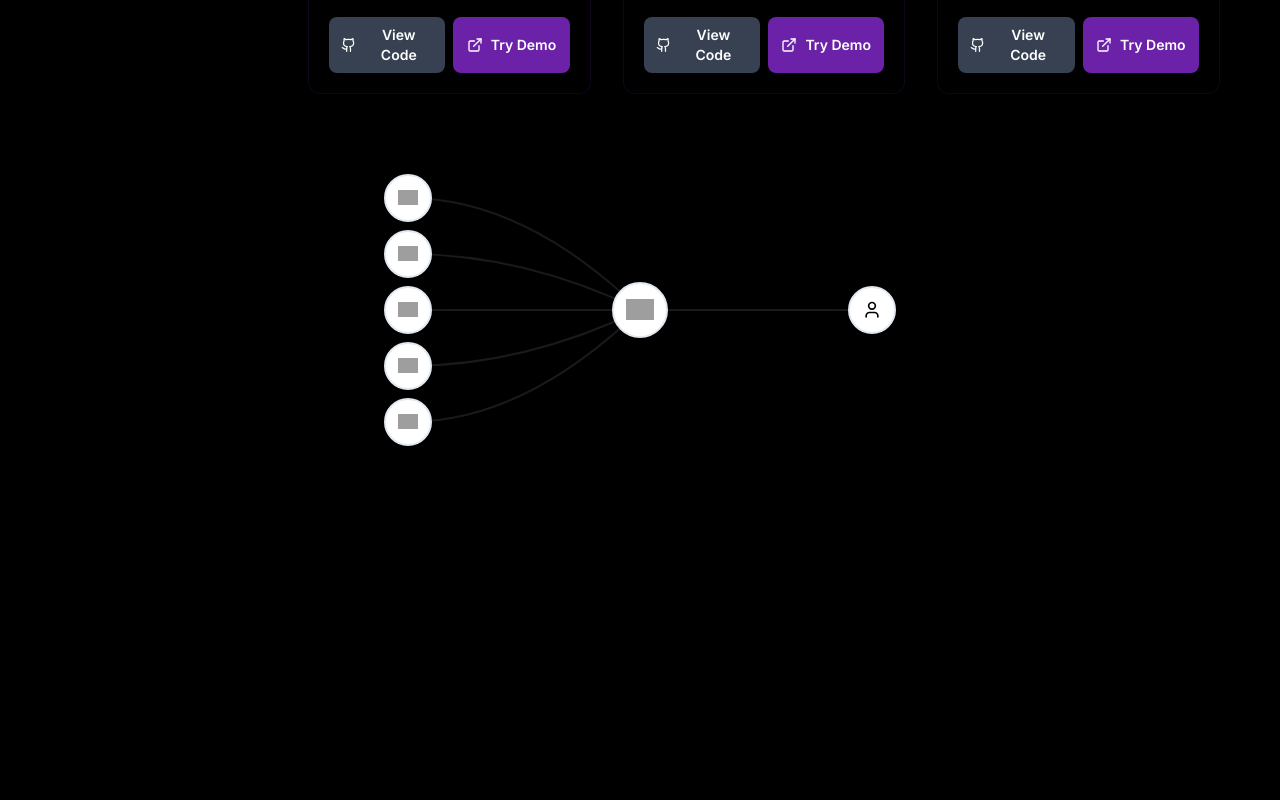
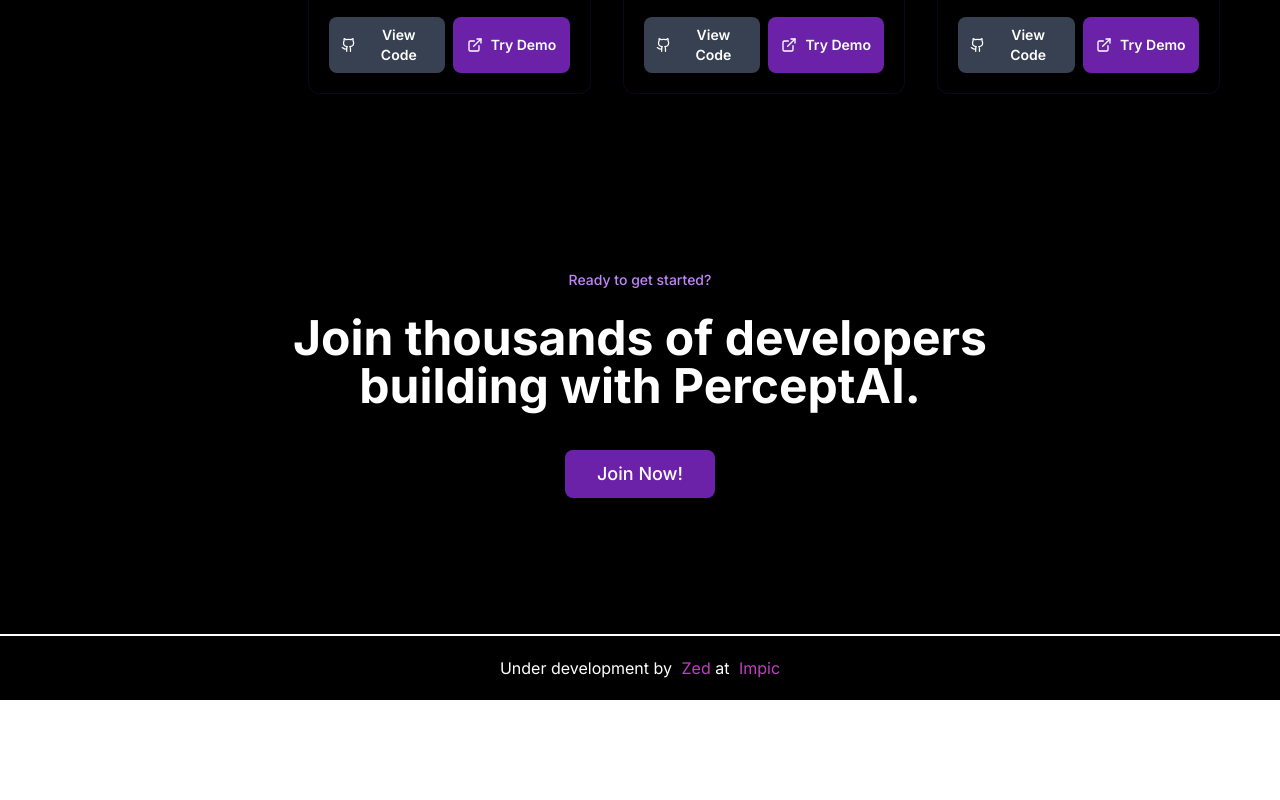
Before and after one commit to zaid-commits/PerceptAI, a React (Vite) app: page / in a window 1280 px wide. Shown: the part 2340-3140 px from the top of the page. After the commit the page ends 3040 px from the top, so only its background shows below. Built offline with nearby package versions, Linux system fonts and the light colour scheme; grey boxes are pictures that could not be loaded.

Commit message:
promo added

```diff
--- a/package.json
+++ b/package.json
@@ -14,6 +14,7 @@
     "@fortawesome/free-solid-svg-icons": "^6.6.0",
     "@fortawesome/react-fontawesome": "^0.2.2",
     "@gsap/react": "^2.1.1",
+    "@radix-ui/react-slot": "^1.1.0",
     "@radix-ui/react-tabs": "^1.1.1",
     "class-variance-authority": "^0.7.0",
     "clsx": "^2.1.1",
--- a/src/App.css
+++ b/src/App.css
@@ -6,8 +6,7 @@
 
 /* landing page  */
 .hero-content {
-
-  height: 100vh;
+  height: 80vh;
   width: 100vw;
   position: relative;
   z-index: 10;
--- a/src/components/Section1/Hero/Main.tsx
+++ b/src/components/Section1/Hero/Main.tsx
@@ -1,8 +1,8 @@
 import Hero from "@/components/Section1/Hero/Hero";
 import Section2 from "@/components/Section2/Section2";
-import Section3 from "@/components/Section3/Section3";
 import Footer from "@/components/Footer";
 import Section4 from "@/components/Section4/Section4";
+import Section5 from "@/components/Section5/Section5";
 
 export function Main() {
     return(
@@ -10,7 +10,8 @@
             <Hero />
             <Section4/>
             <Section2 />
-            <Section3 />
+            {/* <Section3 /> */}
+            <Section5/>
             <Footer />
         </div>
     )
--- /dev/null
+++ b/src/components/Section5/Section5.tsx
@@ -0,0 +1,11 @@
+import Promo from "./promo"
+
+function Section5() {
+  return (
+    <div>
+        <Promo />
+    </div>
+  )
+}
+
+export default Section5
--- /dev/null
+++ b/src/components/Section5/promo.tsx
@@ -0,0 +1,34 @@
+import { Button } from "@/components/ui/button"
+import { Card, CardContent } from "@/components/ui/card"
+
+export default function Promo() {
+    return (
+        <div className="min-h-[500px] bg-[#000000] flex items-center justify-center p-4">
+            <Card className="w-full max-w-4xl bg-[#000000] border-none">
+                <CardContent className="p-8 md:p-12">
+                    <div className="flex flex-col items-center text-center space-y-6">
+                        <p className="text-purple-400 text-sm font-medium">Ready to get started?</p>
+                        <h1 className="text-3xl md:text-5xl font-bold text-white leading-tight max-w-3xl">
+                            Join thousands of developers building with PerceptAI.
+                        </h1>
+                        <div className="flex flex-col sm:flex-row gap-4 pt-4">
+                            <Button
+                                className="bg-purple-800 hover:bg-purple-900 text-white px-8 py-6 text-lg rounded-lg border-none"
+                                size="lg"
+                            >
+                                Join Now!
+                            </Button>
+                            {/* <Button
+                                variant="outline"
+                                className="hover:bg-gray-800 px-8 py-6 text-lg rounded-lg border-none"
+                                size="lg"
+                            >
+                                Talk to
+                            </Button> */}
+                        </div>
+                    </div>
+                </CardContent>
+            </Card>
+        </div>
+    )
+}
--- /dev/null
+++ b/src/components/ui/button.tsx
@@ -0,0 +1,56 @@
+import * as React from "react"
+import { Slot } from "@radix-ui/react-slot"
+import { cva, type VariantProps } from "class-variance-authority"
+
+import { cn } from "@/lib/utils"
+
+const buttonVariants = cva(
+  "inline-flex items-center justify-center gap-2 whitespace-nowrap rounded-md text-sm font-medium ring-offset-background transition-colors focus-visible:outline-none focus-visible:ring-2 focus-visible:ring-ring focus-visible:ring-offset-2 disabled:pointer-events-none disabled:opacity-50 [&_svg]:pointer-events-none [&_svg]:size-4 [&_svg]:shrink-0",
+  {
+    variants: {
+      variant: {
+        default: "bg-primary text-primary-foreground hover:bg-primary/90",
+        destructive:
+          "bg-destructive text-destructive-foreground hover:bg-destructive/90",
+        outline:
+          "border border-input bg-background hover:bg-accent hover:text-accent-foreground",
+        secondary:
+          "bg-secondary text-secondary-foreground hover:bg-secondary/80",
+        ghost: "hover:bg-accent hover:text-accent-foreground",
+        link: "text-primary underline-offset-4 hover:underline",
+      },
+      size: {
+        default: "h-10 px-4 py-2",
+        sm: "h-9 rounded-md px-3",
+        lg: "h-11 rounded-md px-8",
+        icon: "h-10 w-10",
+      },
+    },
+    defaultVariants: {
+      variant: "default",
+      size: "default",
+    },
+  }
+)
+
+export interface ButtonProps
+  extends React.ButtonHTMLAttributes<HTMLButtonElement>,
+    VariantProps<typeof buttonVariants> {
+  asChild?: boolean
+}
+
+const Button = React.forwardRef<HTMLButtonElement, ButtonProps>(
+  ({ className, variant, size, asChild = false, ...props }, ref) => {
+    const Comp = asChild ? Slot : "button"
+    return (
+      <Comp
+        className={cn(buttonVariants({ variant, size, className }))}
+        ref={ref}
+        {...props}
+      />
+    )
+  }
+)
+Button.displayName = "Button"
+
+export { Button, buttonVariants }
```
Also changed, not shown: 1 other file (tests, documents, lock files or other folders).
